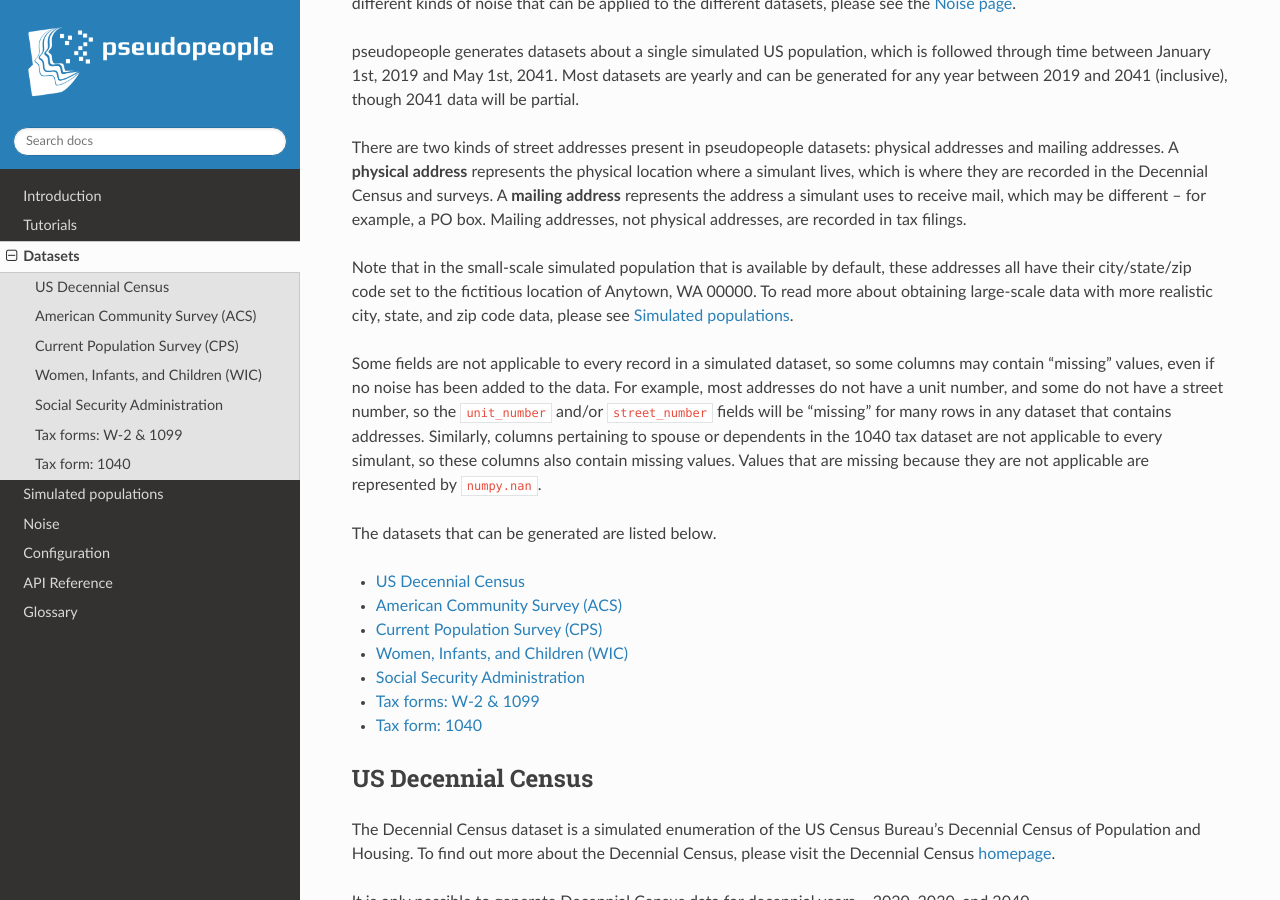
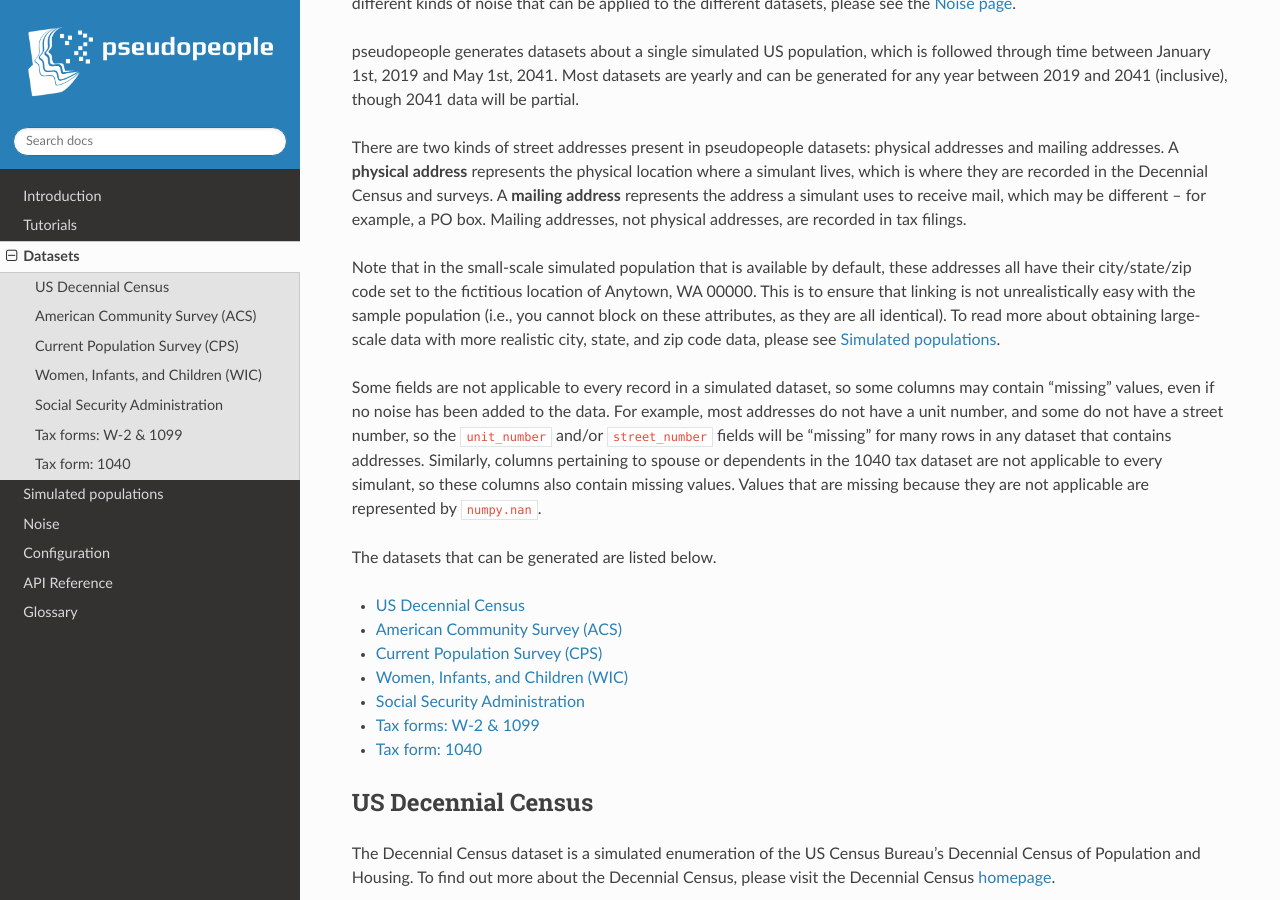
Before and after one commit to ihmeuw/pseudopeople, a Sphinx documentation site: the page built from docs/source/datasets/index.rst, in a window 1280 px wide and 900 px high, scrolled down 312 px. Built offline with Sphinx 7.4.7 and the Read the Docs theme 2.0.0, drawn with Linux system fonts in a browser that asks for light colours; the version number could not be read and is left out.

Commit message:
Explain why sample data has single city/state/zip

```diff
--- a/docs/source/datasets/index.rst
+++ b/docs/source/datasets/index.rst
@@ -26,7 +26,7 @@ A **mailing address** represents the address a simulant uses to receive mail,
 which may be different -- for example, a PO box.
 Mailing addresses, not physical addresses, are recorded in tax filings.
 
-Note that in the small-scale simulated population that is available by default, these addresses all have their city/state/zip code set to the fictitious location of Anytown, WA 00000.  To read more about obtaining large-scale data with more realistic city, state, and zip code data, please see :ref:`Simulated populations <simulated_populations_main>`.
+Note that in the small-scale simulated population that is available by default, these addresses all have their city/state/zip code set to the fictitious location of Anytown, WA 00000. This is to ensure that linking is not unrealistically easy with the sample population (i.e., you cannot block on these attributes, as they are all identical). To read more about obtaining large-scale data with more realistic city, state, and zip code data, please see :ref:`Simulated populations <simulated_populations_main>`.
 
 Some fields are not applicable to every record in a simulated dataset,
 so some columns may contain "missing" values, even if no noise has been added to the data.
```
